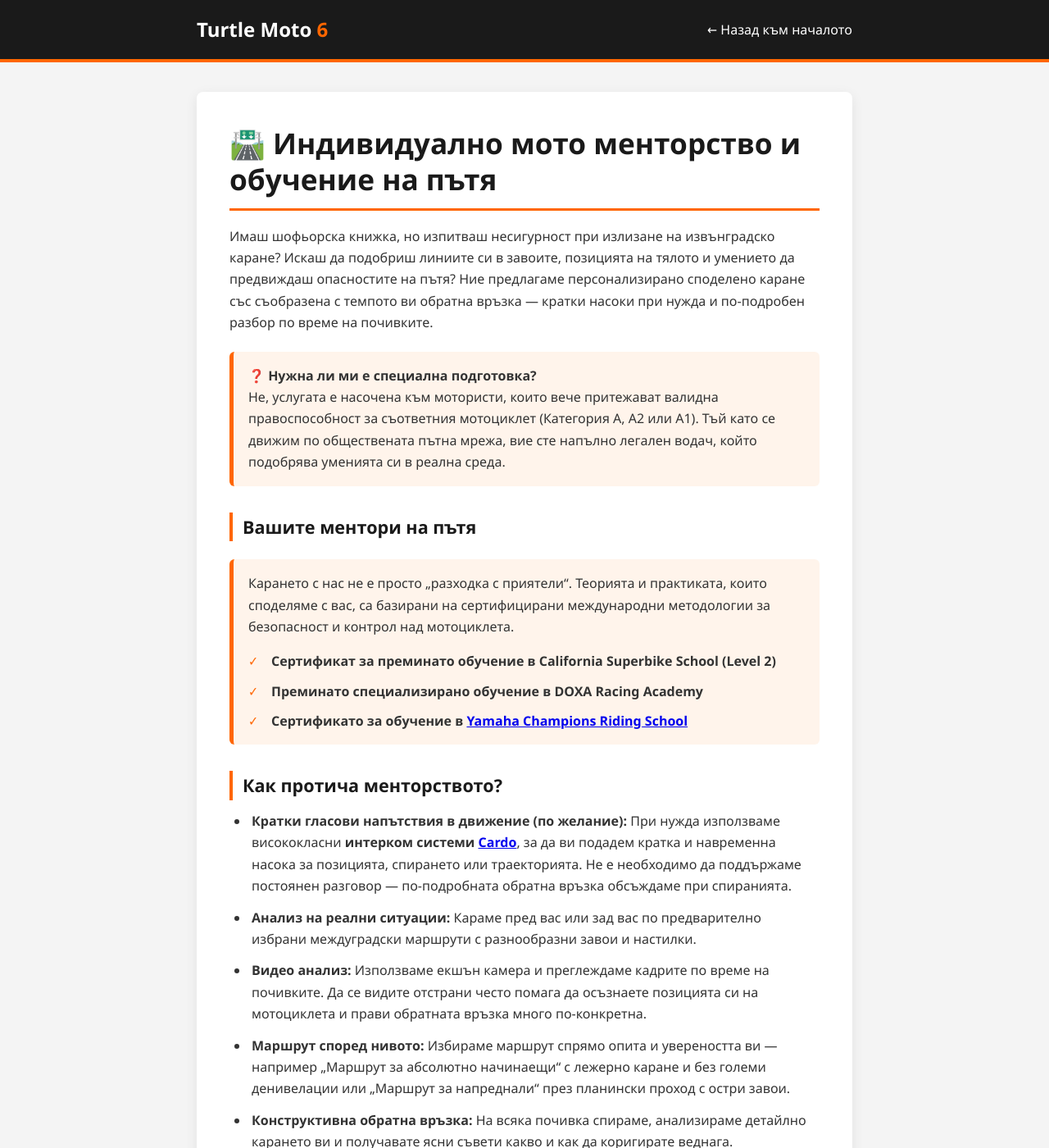
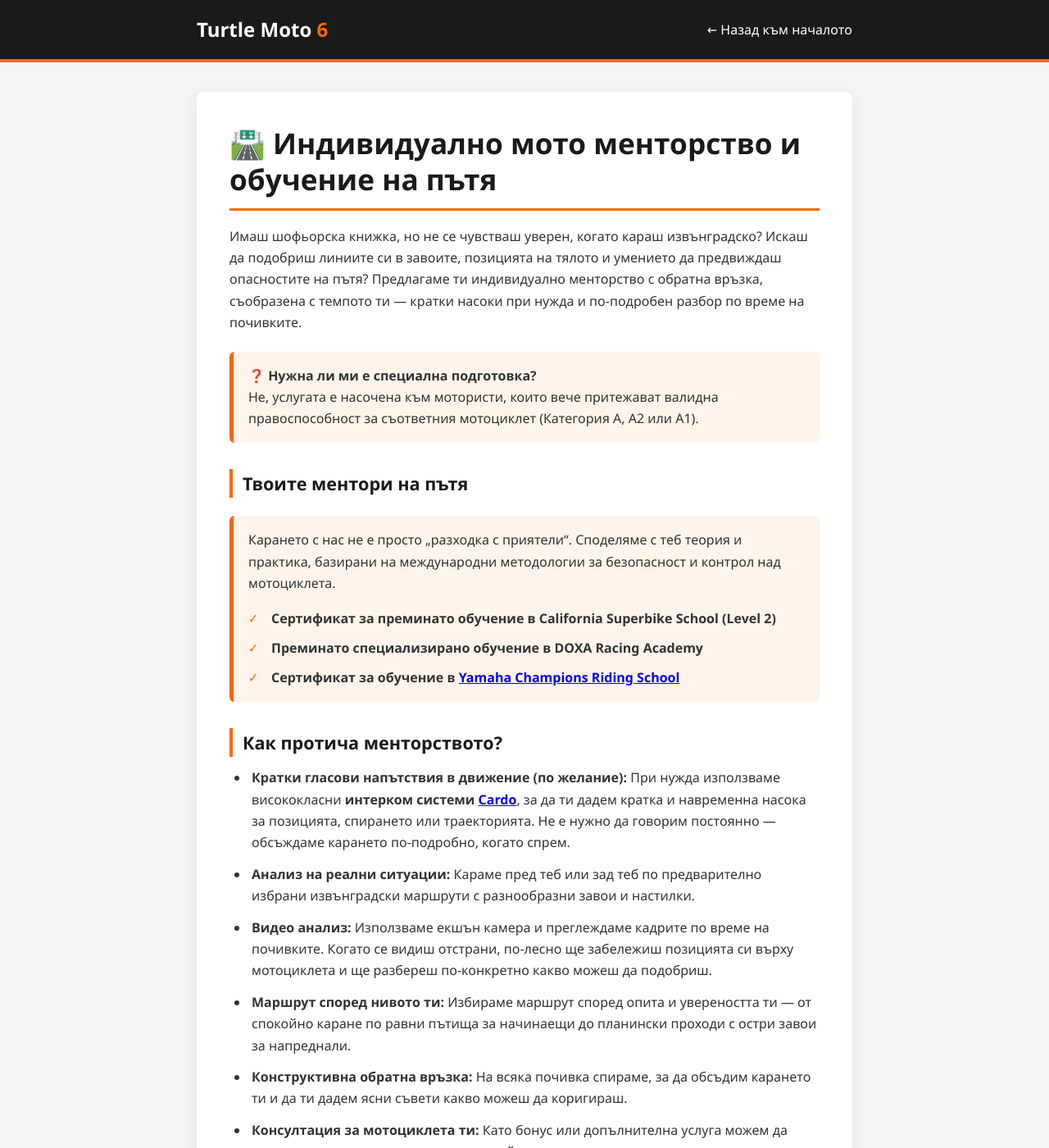
Before and after one commit to turtle-moto-6/turtle-moto-6.github.io, a Jekyll site: the page built from road-coaching.html, in a window 1280 px wide and 1400 px high. Shown: the whole window at 82% size. Built offline with Jekyll 4.4.1, drawn with Linux system fonts in a browser that asks for light colours; some of the changed text lies outside the part shown.

Commit message:
rc text improvements

```diff
--- a/road-coaching.html
+++ b/road-coaching.html
@@ -45,9 +45,8 @@ permalink: /road-coaching.html
         h1 { margin: 0 0 18px; padding-bottom: 14px; color: var(--dark); border-bottom: 3px solid var(--primary); font-size: clamp(1.7rem, 4vw, 2.2rem); line-height: 1.25; }
         h2 { margin: 32px 0 12px; padding-left: 12px; color: var(--dark); border-left: 4px solid var(--primary); font-size: 1.35rem; }
         p { margin: 0 0 16px; }
-        .info-box, .legal-box { padding: 16px 18px; margin: 22px 0; border-radius: 6px; }
+        .info-box { padding: 16px 18px; margin: 22px 0; border-radius: 6px; }
         .info-box { background: #fff4eb; border-left: 5px solid var(--primary); }
-        .legal-box { background: #f8f5f1; border-left: 5px solid #8b6b52; font-size: .95rem; }
         .faq-section { margin-top: 32px; }
         .faq-item {
             margin: 16px 0;
@@ -84,7 +83,7 @@ permalink: /road-coaching.html
         @media (max-width: 520px) {
             .header-content { align-items: flex-start; gap: 10px; flex-direction: column; }
             .container { margin-top: 20px; }
-            .info-box, .legal-box { padding: 14px; }
+            .info-box { padding: 14px; }
         }
     </style>
 
@@ -98,24 +97,24 @@ permalink: /road-coaching.html
 <main>
     <div class="container">
         <h1>🛣️ Индивидуално мото менторство и обучение на пътя</h1>
-        <p>Имаш шофьорска книжка, но изпитваш несигурност при излизане на извънградско каране? Искаш да подобриш линиите си в завоите, позицията на тялото и умението да предвиждаш опасностите на пътя? Ние предлагаме персонализирано споделено каране със съобразена с темпото ви обратна връзка — кратки насоки при нужда и по-подробен разбор по време на почивките.</p>
+        <p>Имаш шофьорска книжка, но не се чувстваш уверен, когато караш извънградско? Искаш да подобриш линиите си в завоите, позицията на тялото и умението да предвиждаш опасностите на пътя? Предлагаме ти индивидуално менторство с обратна връзка, съобразена с темпото ти — кратки насоки при нужда и по-подробен разбор по време на почивките.</p>
 
         <!-- Блок за шофьорската книжка и легалност -->
         <div class="info-box">
             <strong>❓ Нужна ли ми е специална подготовка?</strong><br>
-            Не, услугата е насочена към мотористи, които вече притежават валидна правоспособност за съответния мотоциклет (Категория А, А2 или А1). Тъй като се движим по обществената пътна мрежа, вие сте напълно легален водач, който подобрява уменията си в реална среда.
+            Не, услугата е насочена към мотористи, които вече притежават валидна правоспособност за съответния мотоциклет (Категория А, А2 или А1).
         </div>
 
-        <h2>Вашите ментори на пътя</h2>
+        <h2>Твоите ментори на пътя</h2>
         <div class="info-box">
             <p>
-                Карането с нас не е просто „разходка с приятели“. Теорията и практиката, които споделяме с вас, са базирани на сертифицирани международни методологии за безопасност и контрол над мотоциклета.
+                Карането с нас не е просто „разходка с приятели“. Споделяме с теб теория и практика, базирани на международни методологии за безопасност и контрол над мотоциклета.
             </p>
 
             <ul class="mentor-credentials">
                 <li><strong>Сертификат за преминато обучение в California Superbike School (Level 2)</strong></li>
                 <li><strong>Преминато специализирано обучение в DOXA Racing Academy</strong></li>
-                <li><strong>Сертификато за обучение в
+                <li><strong>Сертификат за обучение в
                     <a href="https://ridelikeachampion.com/certificates/champions-habits-the-core-curriculum/?course_id=6307&cert-nonce=ef2229938d"
                     target="_blank">
                         Yamaha Champions Riding School
@@ -125,60 +124,60 @@ permalink: /road-coaching.html
 
         <h2>Как протича менторството?</h2>
         <ul>
-            <li><strong>Кратки гласови напътствия в движение (по желание):</strong> При нужда използваме висококласни <strong>интерком системи <a href="https://cardosystems.com/">Cardo</a></strong>, за да ви подадем кратка и навременна насока за позицията, спирането или траекторията. Не е необходимо да поддържаме постоянен разговор — по-подробната обратна връзка обсъждаме при спиранията.</li>
-            <li><strong>Анализ на реални ситуации:</strong> Караме пред вас или зад вас по предварително избрани междуградски маршрути с разнообразни завои и настилки.</li>
-            <li><strong>Видео анализ:</strong> Използваме екшън камера и преглеждаме кадрите по време на почивките. Да се видите отстрани често помага да осъзнаете позицията си на мотоциклета и прави обратната връзка много по-конкретна.</li>
-            <li><strong>Маршрут според нивото:</strong> Избираме маршрут спрямо опита и увереността ви — например „Маршрут за абсолютно начинаещи“ с лежерно каране и без големи денивелации или „Маршрут за напреднали“ през планински проход с остри завои.</li>
-            <li><strong>Конструктивна обратна връзка:</strong> На всяка почивка спираме, анализираме детайлно карането ви и получавате ясни съвети какво и как да коригирате веднага.</li>
-            <li><strong>Консултация за вашия мотоциклет:</strong> Като бонус или допълнителна услуга можем да прегледаме ергономиката на мотоциклета ви — настройката на лостчетата за спирачка и съединител, налягането в гумите и позицията ви върху мотоциклета.</li>
-            <li><strong>Пълна екипировка:</strong> Сигурността е на първо място. Задължително е да пристигнете с пълна защитна мото екипировка (каска, яке, ръкавици, затворени обувки).</li>
+            <li><strong>Кратки гласови напътствия в движение (по желание):</strong> При нужда използваме висококласни <strong>интерком системи <a href="https://cardosystems.com/">Cardo</a></strong>, за да ти дадем кратка и навременна насока за позицията, спирането или траекторията. Не е нужно да говорим постоянно — обсъждаме карането по-подробно, когато спрем.</li>
+            <li><strong>Анализ на реални ситуации:</strong> Караме пред теб или зад теб по предварително избрани извънградски маршрути с разнообразни завои и настилки.</li>
+            <li><strong>Видео анализ:</strong> Използваме екшън камера и преглеждаме кадрите по време на почивките. Когато се видиш отстрани, по-лесно ще забележиш позицията си върху мотоциклета и ще разбереш по-конкретно какво можеш да подобриш.</li>
+            <li><strong>Маршрут според нивото ти:</strong> Избираме маршрут според опита и увереността ти — от спокойно каране по равни пътища за начинаещи до планински проходи с остри завои за напреднали.</li>
+            <li><strong>Конструктивна обратна връзка:</strong> На всяка почивка спираме, за да обсъдим карането ти и да ти дадем ясни съвети какво можеш да коригираш.</li>
+            <li><strong>Консултация за мотоциклета ти:</strong> Като бонус или допълнителна услуга можем да прегледаме ергономиката му — настройката на лостчетата за спирачка и съединител, налягането в гумите и позицията ти върху мотоциклета.</li>
+            <li><strong>Пълна екипировка:</strong> Сигурността е на първо място. Трябва да дойдеш с пълна защитна мото екипировка (каска, яке, ръкавици и затворени обувки).</li>
         </ul>
 
         <section class="faq-section" aria-labelledby="faq-heading">
             <h2 id="faq-heading">Често задавани въпроси</h2>
             <div class="faq-item">
-                <h3>Какъв мотоциклет трябва да имате, за да се включите в обучението?</h3>
-                <p class="faq-answer"><strong>Отговор:</strong> Трябва да разполагате със собствен, технически изправен мотоциклет (отговарящ на категориите А, А2 или А1). Марката, моделът и кубатурата нямат значение – маршрутите и темпото се адаптират изцяло според вашата машина и текущото ви ниво на умения.</p>
+                <h3>Какъв мотоциклет ти трябва, за да се включиш в обучението?</h3>
+                <p class="faq-answer"><strong>Отговор:</strong> Трябва да имаш собствен, технически изправен мотоциклет за категория А, А2 или А1. Марката, моделът и кубатурата нямат значение — съобразяваме маршрута и темпото с мотора ти и уменията ти.</p>
             </div>
             <div class="faq-item">
                 <h3>Осигурявате ли мотоциклет или екипировка под наем?</h3>
-                <p class="faq-answer"><strong>Отговор:</strong> Не, обучението се провежда изцяло с вашия личен мотоциклет, тъй като целта е да свикнете с неговата ергономика и поведение на пътя. Също така е задължително да имате собствена пълна защитна екипировка (каска, яке, ръкавици, затворени обувки).</p>
+                <p class="faq-answer"><strong>Отговор:</strong> Не. Караш със собствения си мотоциклет, за да свикнеш с ергономиката и поведението му на пътя. Трябва да имаш и пълна защитна екипировка — каска, яке, ръкавици и затворени обувки.</p>
             </div>
             <div class="faq-item">
                 <h3>Задължителен ли е интеркомът за гласови напътствия?</h3>
-                <p class="faq-answer"><strong>Отговор:</strong> Не, гласовите напътствия в движение са по желание. Ако искате да ги използвате, ние работим със системи Cardo. Други интеркоми с универсално сдвояване също може да са съвместими. Ако нямате устройство или използвате друга марка, <a href="contacts.html" target="_blank">свържете се с нас</a> предварително, за да обсъдим възможностите. По-подробният разбор на карането се прави при спиранията.</p>
+                <p class="faq-answer"><strong>Отговор:</strong> Не, гласовите напътствия в движение са по желание. Ако искаш да ги използваш, ние работим със системи Cardo. Други интеркоми с универсално сдвояване също може да са съвместими. Ако нямаш устройство или използваш друга марка, <a href="contacts.html" target="_blank">свържи се с нас</a> предварително, за да обсъдим възможностите. По-подробно обсъждаме карането, когато спрем.</p>
             </div>
             <div class="faq-item">
                 <h3>Какво се случва, ако времето се влоши в деня на обучението?</h3>
                 <p class="faq-answer">
                     <strong>Отговор:</strong>
-                    Карането в дъжд също е ценен опит на пътя и за нас не е проблем, стига да не се преминава определен лимит на безопасност.
-                    При влошаване на времето обучението няма на 100% да се отменя автоматично – ще се свържем с вас предварително, за да обсъдим ситуацията и заедно да вземем най-доброто решение.
+                    Карането в дъжд също е ценен опит и за нас не е проблем, стига условията да остават безопасни.
+                    Не отменяме обучението автоматично при всяко влошаване на времето — ще се свържем с теб предварително, за да обсъдим ситуацията и заедно да решим как да постъпим.
                 </p>
             </div>
             <div class="faq-item">
-                <h3>Може ли да се запишете с приятели за споделено каране едновременно?</h3>
+                <h3>Можеш ли да се запишеш с приятели за общо каране?</h3>
                 <p class="faq-answer"><strong>Отговор:</strong>
-                    Да, напълно възможно е! Тъй като сме двама ментори, можем да поемем по-голяма компания.
-                    За да сме максимално ефективни обаче, препоръчваме съотношение от 2 до максимум 3-ма човека на един инструктор.
-                    Това означава, че общата група може да бъде до 4–6 души, като така гарантираме качествена обратна връзка.
+                    Да, разбира се! Тъй като сме двама ментори, можем да поемем и по-голяма компания.
+                    За да сме максимално ефективни, препоръчваме да има от двама до максимум трима участници на един инструктор.
+                    Така групата може да бъде до 4–6 души и всеки да получи качествена обратна връзка.
                 </p>
             </div>
             <div class="faq-item">
                 <h3>Къде се провежда обучението и откъде тръгваме?</h3>
-                <p class="faq-answer"><strong>Отговор:</strong> Тръгваме от предварително уговорена локация. Маршрутите се избират спрямо вашия опит – от лежерни и равни пътища за абсолютно начинаещи, до планински проходи с по-остри завои за напреднали.</p>
+                <p class="faq-answer"><strong>Отговор:</strong> Тръгваме от място, което ще уговорим предварително. Избираме маршрута според опита ти — от спокойни и равни пътища, ако си начинаещ, до планински проходи с остри завои, ако си напреднал.</p>
             </div>
             <div class="faq-item">
-                <h3>Носим ли юридическа отговорност, ако направим нарушение по време на карането?</h3>
-                <p class="faq-answer"><strong>Отговор:</strong> Да. Тъй като се движим по обществената пътна мрежа, всеки от вас е пълноправен и легален водач и е длъжен да спазва Закона за движение по пътищата (ЗДвП).</p>
+                <h3>Носиш ли отговорност, ако нарушиш правилата по време на карането?</h3>
+                <p class="faq-answer"><strong>Отговор:</strong> Да. Тъй като караме по обществени пътища, ти си водачът и трябва да спазваш Закона за движението по пътищата (ЗДвП).</p>
             </div>
             <div class="faq-item">
                 <h3>Как ще получа видео материалите от видео анализа?</h3>
-                <p class="faq-answer"><strong>Отговор:</strong> Кадрите от екшън камерата се преглеждат на място по време на почивките за бърза обратна връзка. След края на обучението, по ваше желание, можем да ви изпратим суровите файлове или избрани откъси през облачна платформа, за да можете да си ги анализирате и вкъщи.</p>
+                <p class="faq-answer"><strong>Отговор:</strong> Преглеждаме кадрите от екшън камерата по време на почивките и ти даваме бърза обратна връзка. След обучението можем, ако искаш, да ти изпратим суровите файлове или избрани откъси през облачна платформа, за да ги анализираш и вкъщи.</p>
             </div>
             <div class="faq-item">
                 <h3>Колко време продължава обучението на пътя?</h3>
-                <p class="faq-answer"><strong>Отговор:</strong> Стандартното обучение продължава около 3-6 часа. Маршрутите са съобразени така, че да не преминаваме лимита на физическа умора, за да остане карането безопасно и приятно.</p>
+                <p class="faq-answer"><strong>Отговор:</strong> Обучението продължава около 3–6 часа. Съобразяваме маршрута така, че да не се преумориш и карането да остане безопасно и приятно.</p>
             </div>
         </section>
 
```
